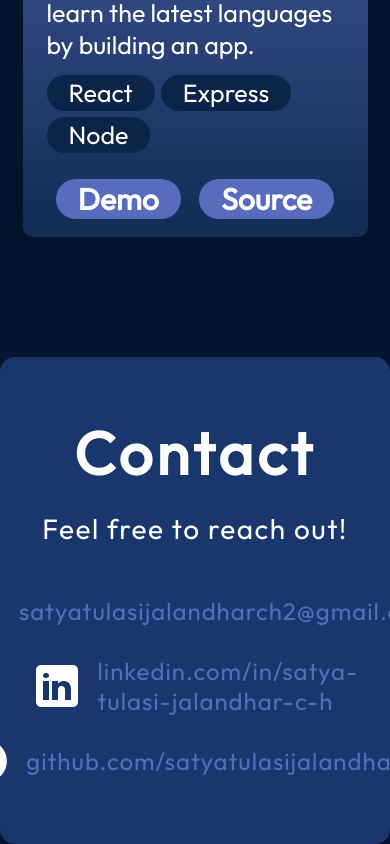
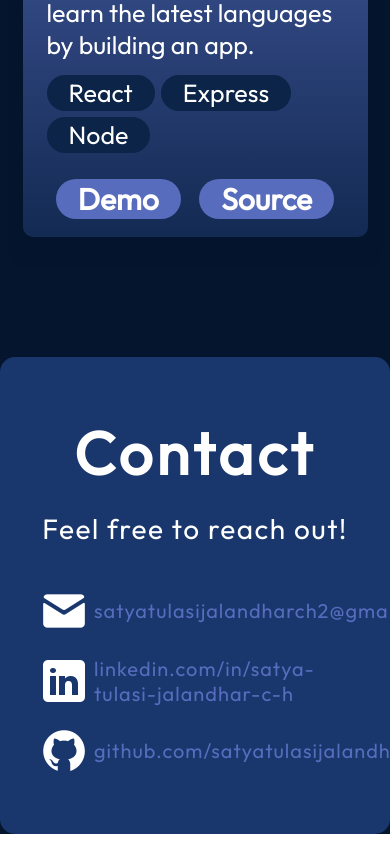
Before and after one commit to satyatulasijalandharch/portfolio2024, a React (Vite) app: page / in a window 390 px wide. Shown: the part 5244-6088 px from the top of the page. Built offline with nearby package versions, Linux system fonts and the light colour scheme.

Commit message:
updated link section for mobile view

```diff
--- a/src/components/Contact/Contact.module.css
+++ b/src/components/Contact/Contact.module.css
@@ -36,7 +36,7 @@
 .links {
   display: flex;
   flex-direction: column;
-  align-items: flex-start;
+  align-items: center; /* Center links in mobile view */
   list-style: none;
   gap: 20px; /* Increase the gap for better spacing */
 }
@@ -44,7 +44,7 @@
 .link {
   display: flex;
   align-items: center;
-  gap: 15px; /* Adjust gap for better spacing */
+  width: 100%; /* Set width to 100% to ensure equal width */
 }
 
 .link a {
@@ -54,12 +54,14 @@
   font-weight: 500; /* Increase font weight for links */
   letter-spacing: 1px; /* Slightly reduce letter-spacing */
   transition: color 0.3s ease; /* Add a smooth color transition on hover */
+  width: 100%; /* Set width to 100% to ensure equal width */
 }
 
 .link a:hover {
   color: var(--color-accent); /* Change color on hover for emphasis */
 }
 
+/* Adjustments for mobile view */
 @media screen and (max-width: 830px) {
   .container {
     flex-direction: column;
@@ -73,4 +75,12 @@
   .links {
     align-items: center;
   }
+
+  .link {
+    gap: 5px; /* Adjust gap for better spacing */
+  }
+
+  .link a {
+    font-size: 20px; /* Reduce font size for links in mobile view */
+  }
 }
```
